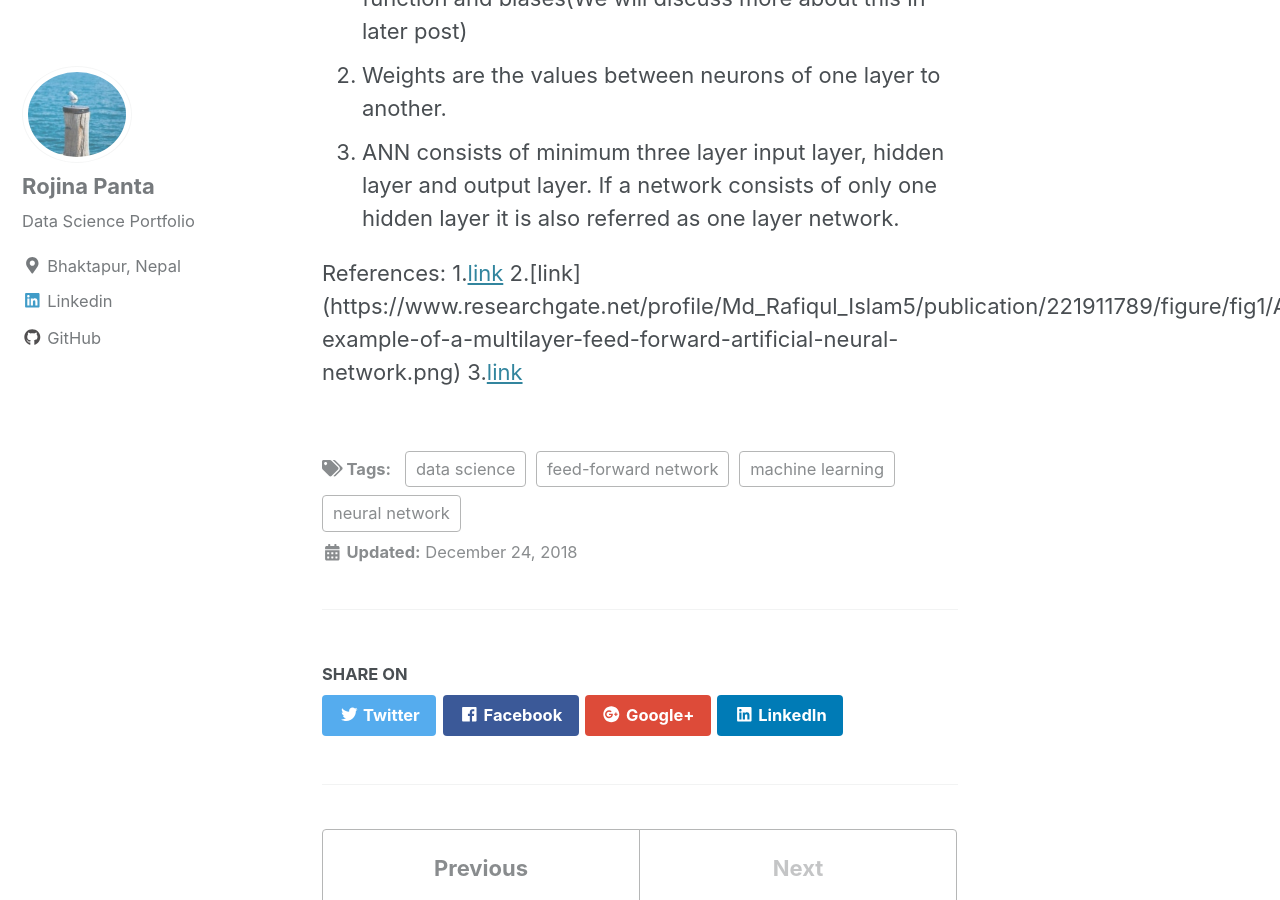
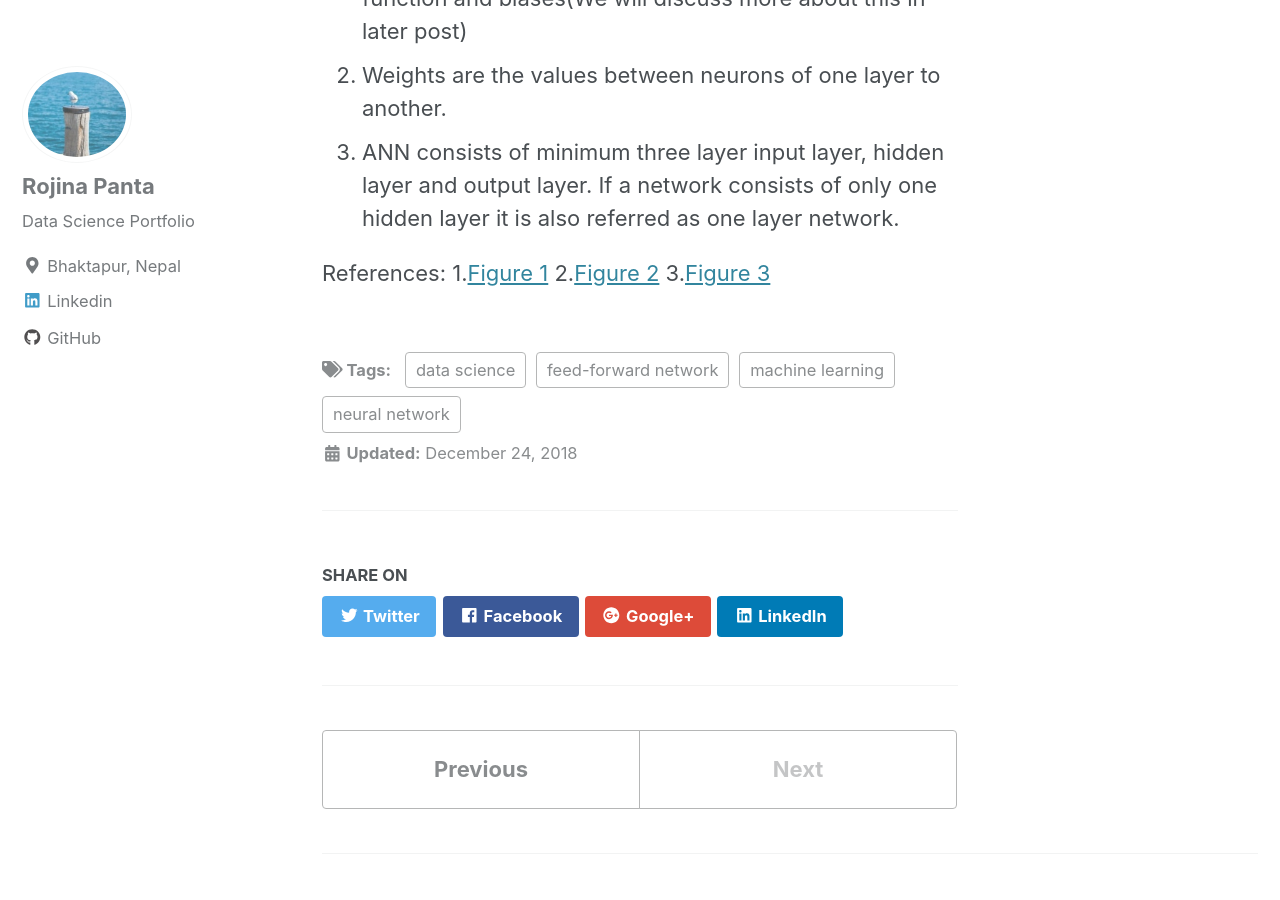
Before and after one commit to Rojina99/Rojina99.github.io, a Jekyll site: the page built from _posts/2018-12-26-understanding_ann.md, in a window 1280 px wide and 900 px high, scrolled down 2357 px. Built offline with Jekyll 4.4.1, drawn with Linux system fonts in a browser that asks for light colours; cached includes are drawn as plain includes; nearby versions of some CDN libraries; some of the changed text lies outside the part shown.

Commit message:
ANN References

```diff
--- a/_posts/2018-12-26-understanding_ann.md
+++ b/_posts/2018-12-26-understanding_ann.md
@@ -28,6 +28,6 @@ ANN consists of neurons, weights, biases, layers.
 
 
 References:
-  1.[link](https://www.tutorialspoint.com/artificial_intelligence/images/atypical_ann.jpg)
-  2.[link]           (https://www.researchgate.net/profile/Md_Rafiqul_Islam5/publication/221911789/figure/fig1/AS:304732305412105@1449665251675/An-example-of-a-multilayer-feed-forward-artificial-neural-network.png)
-  3.[link](https://i.stack.imgur.com/VqOpE.jpg)
+  1.<a href="https://www.tutorialspoint.com/artificial_intelligence/images/atypical_ann.jpg">Figure 1</a>
+  2.<a href="         https://www.researchgate.net/profile/Md_Rafiqul_Islam5/publication/221911789/figure/fig1/AS:304732305412105@1449665251675/An-example-of-a-multilayer-feed-forward-artificial-neural-network.png">Figure 2</a>
+  3.<a href="https://i.stack.imgur.com/VqOpE.jpg">Figure 3</a>
```
